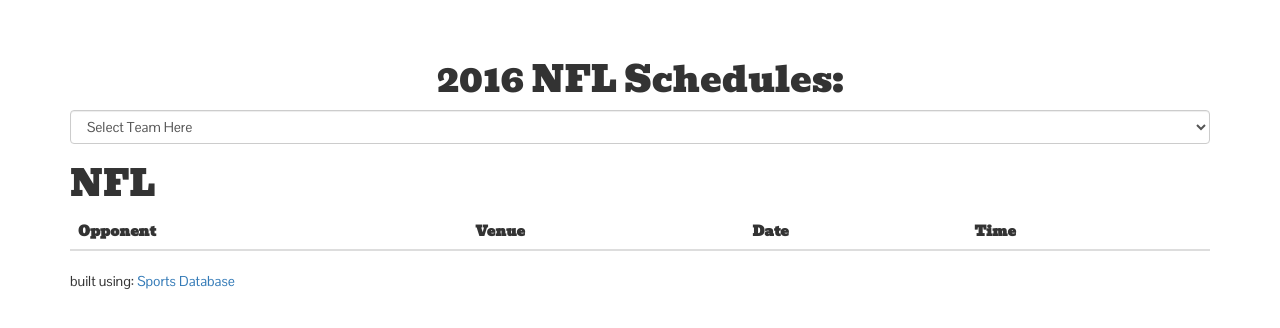
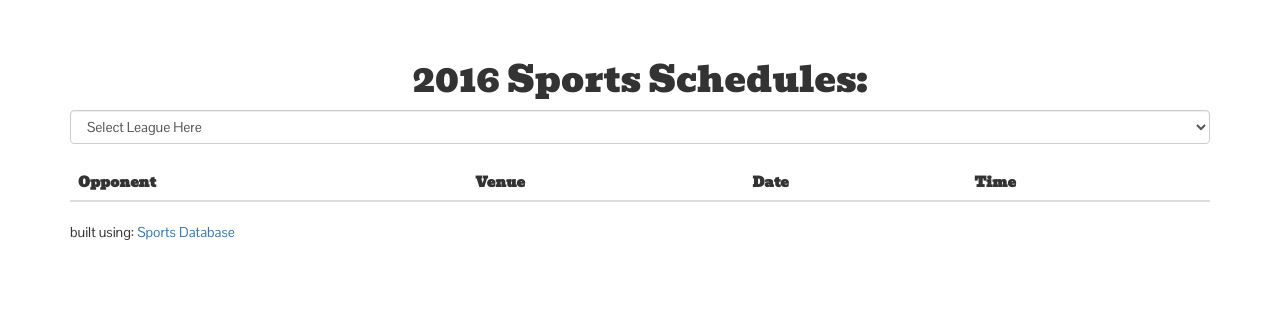
Before and after one commit to mawittenauer/sports-schedule-app, a plain HTML site: page index.html in a window 1280 px wide. Drawn offline with nearby package versions, Linux system fonts and the light colour scheme.

Commit message:
Add setUpLeagueSelector function

```diff
--- a/index.html
+++ b/index.html
@@ -11,10 +11,10 @@
   </head>
   <body>
     <div class="container">
-      <h1 class="text-center">2016 NFL Schedules:</h1>
+      <h1 class="text-center">2016 Sports Schedules:</h1>
       <div id="selector">
       </div>
-      <h1 id="team-name">NFL</h1>
+      <h1 id="team-name"></h1>
       <table id="schedule" class="table">
         <thead>
           <th>Opponent</th>
--- a/main.js
+++ b/main.js
@@ -1,4 +1,4 @@
-var TEAM_COLORS = {
+var NFL_TEAM_COLORS = {
   "Bears" : "#C83803", "Bengals" : "#FB4F14", "Bills" : "#00338D", "Broncos" : "#FB4F14", "Browns" : "#FB4F14", "Buccaneers" : "#D50A0A",
   "Cardinals" : "#97233F", "Chargers" : "#0073CF", "Chiefs" : "#E31837", "Colts" : "#002C5F", "Cowboys" : "#002244", "Dolphins" : "#008E97",
   "Eagles" : "#004953", "Falcons" : "#A71930", "Fortyniners" : "#AA0000", "Giants" : "#0B2265", "Jaguars" : "#006778", "Jets" : "#203731", "Lions" : "#005A8B", "Packers" : "#203731",
@@ -6,7 +6,9 @@ var TEAM_COLORS = {
   "Seahawks" : "#002244", "Steelers" : "#FFB612", "Texans" : "#03202F", "Titans" : "#4B92DB", "Vikings" : "#4F2683"
 };
 
-var TEAMS = Object.keys(TEAM_COLORS);
+var LEAGUES = [ "NFL", "NBA", "MLB" ];
+
+var NFL_TEAMS = Object.keys(NFL_TEAM_COLORS);
 
 function getFormattedTime(fourDigitTime) {
     var hours24 = parseInt(fourDigitTime.substring(0, 2), 10);
@@ -22,6 +24,22 @@ function Game() {
   this.date = '';
   this.venue = '';
   this.startTime = '';
+}
+
+function setUpLeagueSelector() {
+  var $leagueSelect = $('<select class="form-control" id="league-select">');
+  var $defaultSelect = $('<option selected disabled hidden><strong>Select League Here</strong></option>');
+  $leagueSelect.append($defaultSelect);
+
+  LEAGUES.forEach(function(val) {
+    $leagueSelect.append('<option value=' + val + '>' + val + '</option>');
+  });
+
+  $('#selector').append($leagueSelect);
+
+  $('#league-select').on("change", function() {
+    setUpTeamSelector($leagueSelect.val());
+  });
 }
 
 function getSchedule(league, team, season) {
@@ -59,22 +77,26 @@ function displaySchedule(league, team, season, schedule) {
   });
 }
 
-function setUpTeamSelector() {
+function setUpTeamSelector(league) {
   var $teamSelect = $('<select class="form-control" id="team-select">');
   var $defaultSelect = $('<option selected disabled hidden><strong>Select Team Here</strong></option>');
   $teamSelect.append($defaultSelect);
+  var teams = [];
 
-  TEAMS.forEach(function(val) {
+  if (league == "NFL") {
+    teams = NFL_TEAMS;
+  }
+
+  teams.forEach(function(val) {
     $teamSelect.append('<option value=' + val + '>' + val + '</option>');
   });
 
   $('#selector').append($teamSelect);
-
-  $('#selector').on("change", "select", function() {
-    getSchedule("nfl", $teamSelect.val(), "2016");
-  });
 }
 
 $(document).ready(function() {
-  setUpTeamSelector();
+  setUpLeagueSelector();
+  $('#team-select').on("change", function() {
+    getSchedule("nfl", "Bears", "2016");
+  });
 });
```
